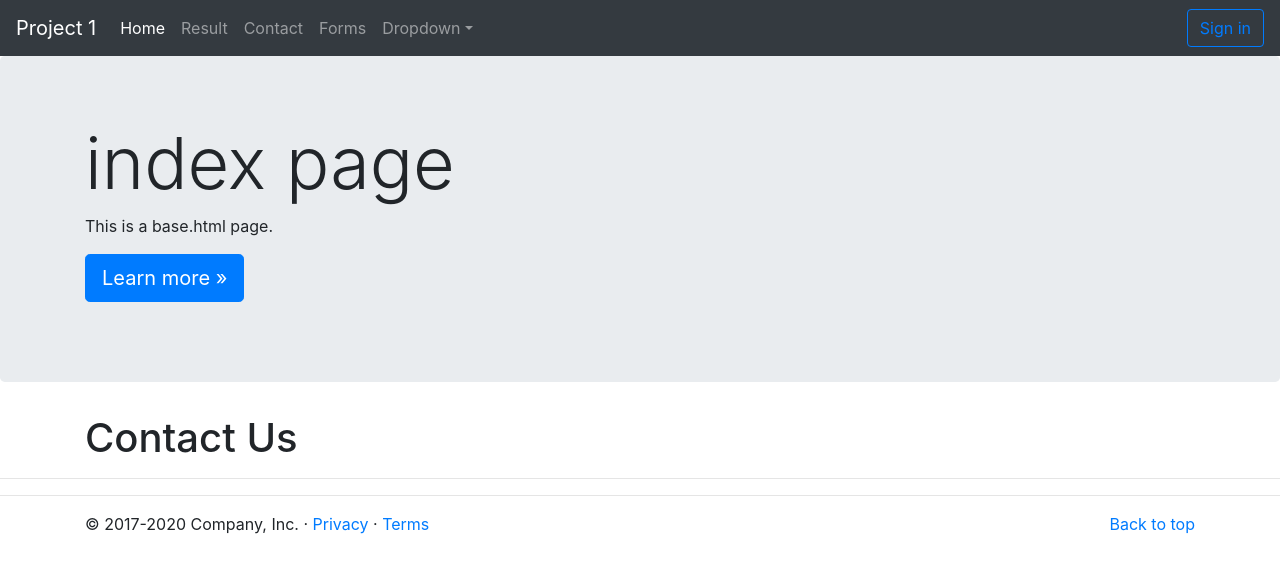
After one commit to sweetlearn/websites, a Django app: template templates/contact.html in a window 1280 px wide. The commit adds this page. Shown: the top 573 px of the page. Run offline with Django 3.2, Linux system fonts and the light colour scheme; the template is opened without the code that fills it, so the values that code supplies are empty; some libraries are stand-ins or nearby versions.

Commit message:
create contact page

```diff
--- a/blog/urls.py
+++ b/blog/urls.py
@@ -3,5 +3,6 @@
 
 urlpatterns = [
     path('', views.home, name='home'),
-    path('result/', views.add, name='result')
+    path('result/', views.add, name='result'),
+    path('contact/', views.contact, name='contact'),
 ]
--- a/blog/views.py
+++ b/blog/views.py
@@ -13,3 +13,8 @@
     template_name = "result.html"
 
     return render(request, template_name, context=None)
+
+def contact(request):
+    template_name = "contact.html"
+
+    return render(request, template_name, context=None)
--- a/templates/base.html
+++ b/templates/base.html
@@ -17,13 +17,13 @@
          <div class="collapse navbar-collapse" id="navbarsExample05">
             <ul class="navbar-nav mr-auto">
                <li class="nav-item active">
-                  <a class="nav-link" href="#">Home <span class="sr-only">(current)</span></a>
+                  <a class="nav-link" href="/">Home <span class="sr-only">(current)</span></a>
                </li>
                <li class="nav-item">
-                  <a class="nav-link" href="#">Result</a>
+                  <a class="nav-link" href="{% url 'result' %}">Result</a>
                </li>
                <li class="nav-item">
-                  <a class="nav-link" href="#">Contact</a>
+                  <a class="nav-link" href="{% url 'contact'%}">Contact</a>
                </li>
                <li class="nav-item">
                   <a class="nav-link" href="#">Forms</a>
@@ -54,7 +54,7 @@
       </div>
       <hr class="featurette-divider">
       <!--start -->
-      <div class="container bg-light">
+      {% comment %} <div class="container bg-light">
          <div class="row">
             <div class="col-md-4 order-md-2 mb-4">
                <h4 class="d-flex justify-content-between align-items-center mb-3">
@@ -245,7 +245,7 @@
                </form>
             </div>
          </div>
-      </div>
+      </div> {% endcomment %}
       <!-- end -->
       <hr class="featurette-divider">
       <footer class="container">
--- /dev/null
+++ b/templates/contact.html
@@ -0,0 +1,7 @@
+{% extends 'base.html' %}
+
+{% block content %}
+<h1>Contact Us</h1>
+
+
+{% endblock %}
```
